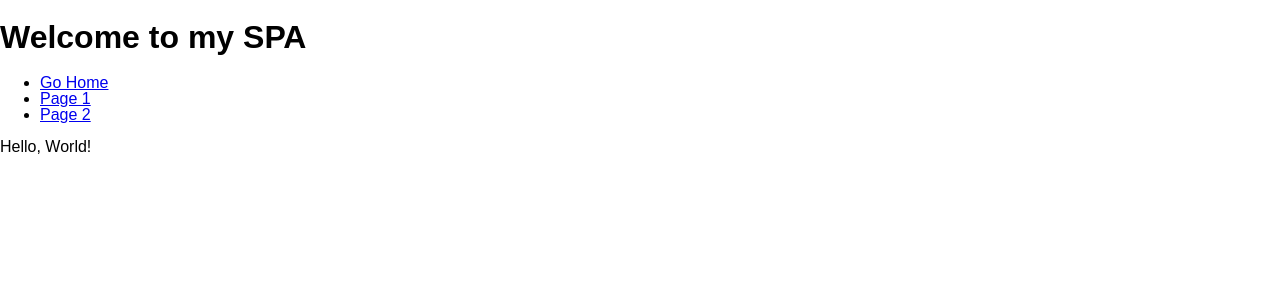
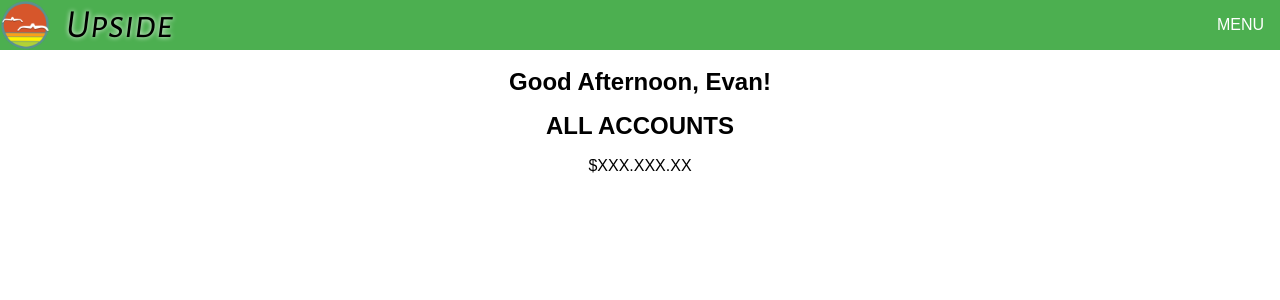
Before and after one commit to Evan-Gilbert-1212/upside, a React (Create React App) app: page / in a window 1280 px wide. Shown: the top 300 px of the page. Built offline with nearby package versions, Linux system fonts and the light colour scheme.

Commit message:
Completed main React Router structure

```diff
--- a/public/index.html
+++ b/public/index.html
@@ -1,15 +1,22 @@
 <!DOCTYPE html>
 <html lang="en">
   <head>
-    <meta charset="utf-8">
-    <link rel="shortcut icon" href="%PUBLIC_URL%/favicon.ico">
-    <meta name="viewport" content="width=device-width, initial-scale=1, shrink-to-fit=no">
-    <meta name="theme-color" content="#000000">
+    <meta charset="utf-8" />
+    <link rel="shortcut icon" href="%PUBLIC_URL%/favicon.ico" />
+    <link
+      href="https://fonts.googleapis.com/css?family=Alegreya+Sans+SC:100,100i,300,300i,400,400i,500,500i,700,700i&display=swap"
+      rel="stylesheet"
+    />
+    <meta
+      name="viewport"
+      content="width=device-width, initial-scale=1, shrink-to-fit=no"
+    />
+    <meta name="theme-color" content="#000000" />
     <!--
       manifest.json provides metadata used when your web app is added to the
       homescreen on Android. See https://developers.google.com/web/fundamentals/web-app-manifest/
     -->
-    <link rel="manifest" href="%PUBLIC_URL%/manifest.json">
+    <link rel="manifest" href="%PUBLIC_URL%/manifest.json" />
     <!--
       Notice the use of %PUBLIC_URL% in the tags above.
       It will be replaced with the URL of the `public` folder during the build.
--- a/src/App.jsx
+++ b/src/App.jsx
@@ -1,37 +1,44 @@
-import React from 'react'
+import React, { Component } from 'react'
 import { BrowserRouter as Router, Link, Route, Switch } from 'react-router-dom'
-import Page from './pages/Page'
-import Page2 from './pages/Page2'
+import logo from './images/logo.png'
 import HomePage from './pages/HomePage'
-import NotFound from './pages/NotFound'
+import AddAccount from './pages/AddAccount'
+import AddCreditCard from './pages/AddCreditCard'
+import AddExpense from './pages/AddExpense'
+import AddRevenue from './pages/AddRevenue'
 
-const App = () => {
+class App extends Component {
+  render() {
     return (
       <Router>
         <header>
-        <h1>Welcome to my SPA</h1>
-        <nav>
-          <ul>
-            <li>
-              <Link to="/">Go Home</Link>
-            </li>
-            <li>
-              <Link to="/1">Page 1</Link>
-            </li>
-            <li>
-              <Link to="/2">Page 2</Link>
-            </li>
-          </ul>
-        </nav>
+          <img className="header-logo" src={logo} alt="Website Logo" />
+          <span className="website-name">Upside</span>
+          <div class="dropdown-menu">
+            <button class="menu-button">MENU</button>
+            <div class="dropdown-content">
+              <Link to="/">Home</Link>
+              <Link to="/add-account">Add Account</Link>
+              <Link to="/add-credit-card">Add Credit Card</Link>
+              <Link to="/add-expense">Add Expense</Link>
+              <Link to="/add-revenue">Add Revenue</Link>
+            </div>
+          </div>
         </header>
         <Switch>
           <Route exact path="/" component={HomePage}></Route>
-        <Route exact path="/1" component={Page}></Route>
-        <Route exact path="/2" component={Page2}></Route>
-        <Route path="*" component={NotFound}></Route>
+          <Route exact path="/add-account" component={AddAccount}></Route>
+          <Route
+            exact
+            path="/add-credit-card"
+            component={AddCreditCard}
+          ></Route>
+          <Route exact path="/add-expense" component={AddExpense}></Route>
+          <Route exact path="/add-revenue" component={AddRevenue}></Route>
         </Switch>
       </Router>
     )
   }
+}
 
 export default App
--- a/src/components/HelloWorld.jsx
+++ /dev/null
@@ -1,7 +0,0 @@
-import React from 'react'
-
-const HelloWorld = () => {
-  return <div>Hello, World!</div>
-}
-
-export default HelloWorld
--- a/src/index.css
+++ b/src/index.css
@@ -10,3 +10,75 @@ body {
   margin: 0;
   min-height: 100%;
 }
+
+header {
+  display: flex;
+  align-items: center;
+  height: 50px;
+  background-color: #4CAF50;
+}
+
+.header-logo {
+  height: 50px;
+  width: 50px;
+}
+
+.website-name {
+  margin-left: 1rem;
+  font-size: 2.5rem;
+  font-style: italic;
+  font-family: 'Alegreya Sans SC', sans-serif;
+  text-shadow: 0px 0px 5px white;
+}
+
+.menu-button {
+  background-color: #4CAF50;
+  color: white;
+  padding: 16px;
+  font-size: 16px;
+  border: none;
+  height: 50px;
+}
+
+.dropdown-menu {
+  position: relative;
+  display: inline-block;
+  margin-left: auto;
+}
+
+.dropdown-content {
+  display: none;
+  position: absolute;
+  background-color: #f1f1f1;
+  min-width: 160px;
+  box-shadow: 0px 8px 16px 0px rgba(0, 0, 0, 0.2);
+  z-index: 1;
+  right: 0;
+}
+
+.dropdown-content a {
+  color: black;
+  padding: 12px 16px;
+  text-decoration: none;
+  display: block;
+}
+
+.dropdown-content a:hover {
+  background-color: #ddd;
+}
+
+.dropdown-menu:hover .dropdown-content {
+  display: block;
+}
+
+.dropdown-menu:hover .menu-button:active, .dropdown-menu:hover .menu-button:active+.dropdown-content {
+  display: none;
+}
+
+.dropdown-menu:hover .menu-button {
+  background-color: #3e8e41;
+}
+
+.summary-section {
+  text-align: center;
+}
--- /dev/null
+++ b/src/pages/AddAccount.jsx
@@ -0,0 +1,9 @@
+import React, { Component } from 'react'
+
+class AddAccount extends Component {
+  render() {
+    return <div>Add Account</div>
+  }
+}
+
+export default AddAccount
--- /dev/null
+++ b/src/pages/AddCreditCard.jsx
@@ -0,0 +1,9 @@
+import React, { Component } from 'react'
+
+class AddCreditCard extends Component {
+  render() {
+    return <div>Add Credit Card</div>
+  }
+}
+
+export default AddCreditCard
--- /dev/null
+++ b/src/pages/AddExpense.jsx
@@ -0,0 +1,9 @@
+import React, { Component } from 'react'
+
+class AddExpense extends Component {
+  render() {
+    return <div>Add Expense</div>
+  }
+}
+
+export default AddExpense
--- /dev/null
+++ b/src/pages/AddRevenue.jsx
@@ -0,0 +1,9 @@
+import React, { Component } from 'react'
+
+class AddRevenue extends Component {
+  render() {
+    return <div>Add Revenue</div>
+  }
+}
+
+export default AddRevenue
--- a/src/pages/HomePage.jsx
+++ b/src/pages/HomePage.jsx
@@ -1,8 +1,18 @@
-import React from 'react'
-import HelloWorld from '../components/HelloWorld'
+import React, { Component } from 'react'
+import logo from '../images/logo.png'
 
-const HomePage = () => {
-  return <HelloWorld />
+class HomePage extends Component {
+  render() {
+    return (
+      <main>
+        <section className="summary-section">
+          <h1>Good Afternoon, Evan!</h1>
+          <h2>ALL ACCOUNTS</h2>
+          <p className="summary-balance">$XXX.XXX.XX</p>
+        </section>
+      </main>
+    )
+  }
 }
 
 export default HomePage
--- a/src/pages/NotFound.jsx
+++ /dev/null
@@ -1,7 +0,0 @@
-import React from 'react'
-
-const NotFound = () => {
-  return <div>Nothing Here</div>
-}
-
-export default NotFound
--- a/src/pages/Page.jsx
+++ /dev/null
@@ -1,7 +0,0 @@
-import React from 'react'
-
-const Page = () => {
-  return <div>This is a Page</div>
-}
-
-export default Page
--- a/src/pages/Page2.jsx
+++ /dev/null
@@ -1,7 +0,0 @@
-import React from 'react'
-
-const Page2 = () => {
-  return <div>This is another Page</div>
-}
-
-export default Page2
```
Also changed, not shown: src/images/logo.png (added). Lines whose indentation alone changed are shown as unchanged.
